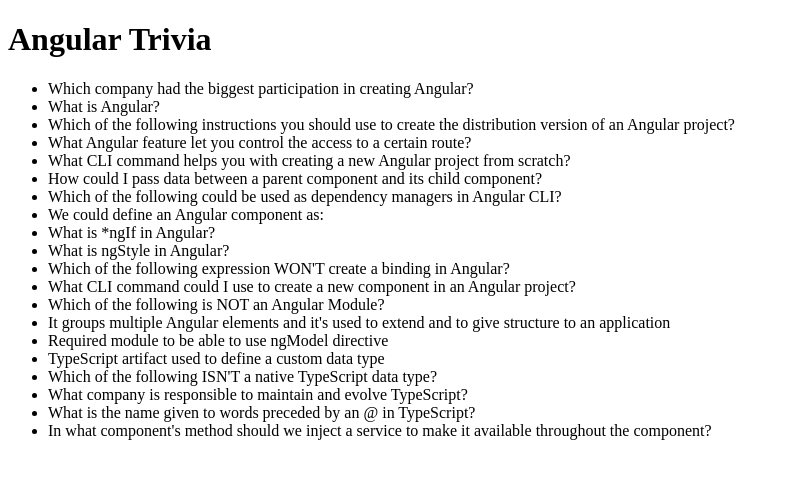
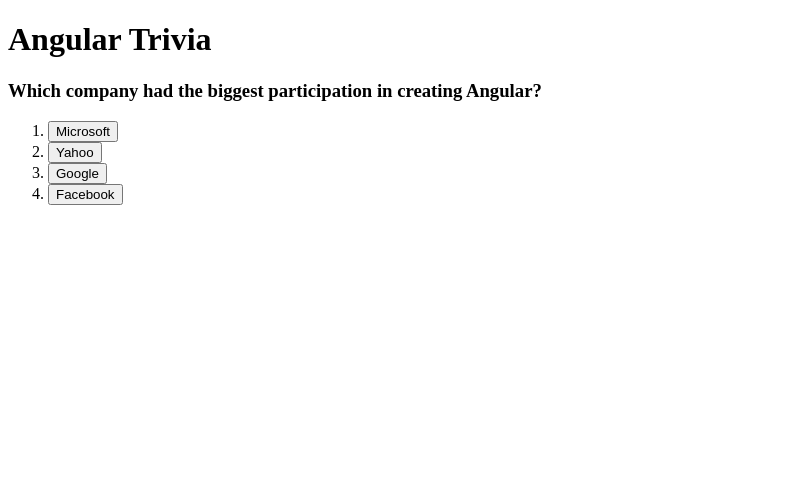
Before and after one commit to sebasvalencia/1.angular-trivia, an Angular app: page / in a window 1280 px wide. Shown: the top 478 px of the page, without its empty margins (0-789 px from the left). Built offline with nearby package versions, Linux system fonts and the light colour scheme.

Commit message:
[Feature] Create current question, show one question with option answer

```diff
--- a/src/app/app.component.html
+++ b/src/app/app.component.html
@@ -1,7 +1,11 @@
 <h1>Angular Trivia</h1>
 
-<ul>
-  <li *ngFor="let question of questions">
-    {{ question.question }}
-  </li>
-</ul>
+<div *ngIf="currentQuestion">
+  <h3>{{currentQuestion.question}}</h3>
+  <ol>
+    <li *ngFor="let option of currentQuestion.options">
+      <button>{{ option.answer }}</button>
+    </li>
+  </ol>
+
+</div>
--- a/src/app/app.component.ts
+++ b/src/app/app.component.ts
@@ -10,6 +10,8 @@
 export class AppComponent {
 
   questions: Question[];
+  currentQuestion: Question;
+  questionIndex = 0;
 
   constructor(private service: QuestionService) {
     this.fetchQuestions();
@@ -18,6 +20,7 @@
   fetchQuestions() {
     this.service.getQuestions().subscribe((questions: Question[]) => {
       this.questions = questions;
+      this.currentQuestion = this.questions[this.questionIndex];
       console.log('questions: ', this.questions);
     });
   }
```
